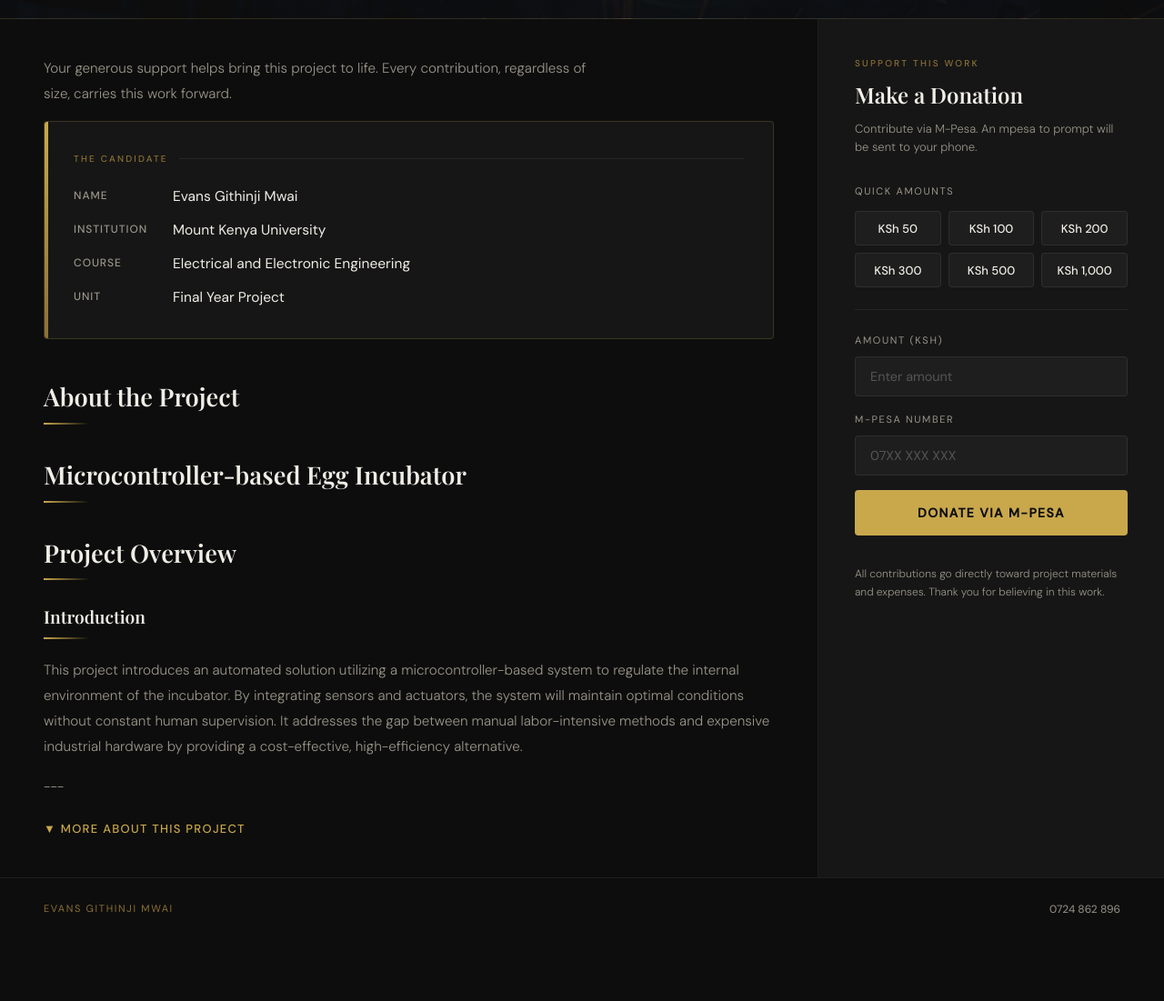
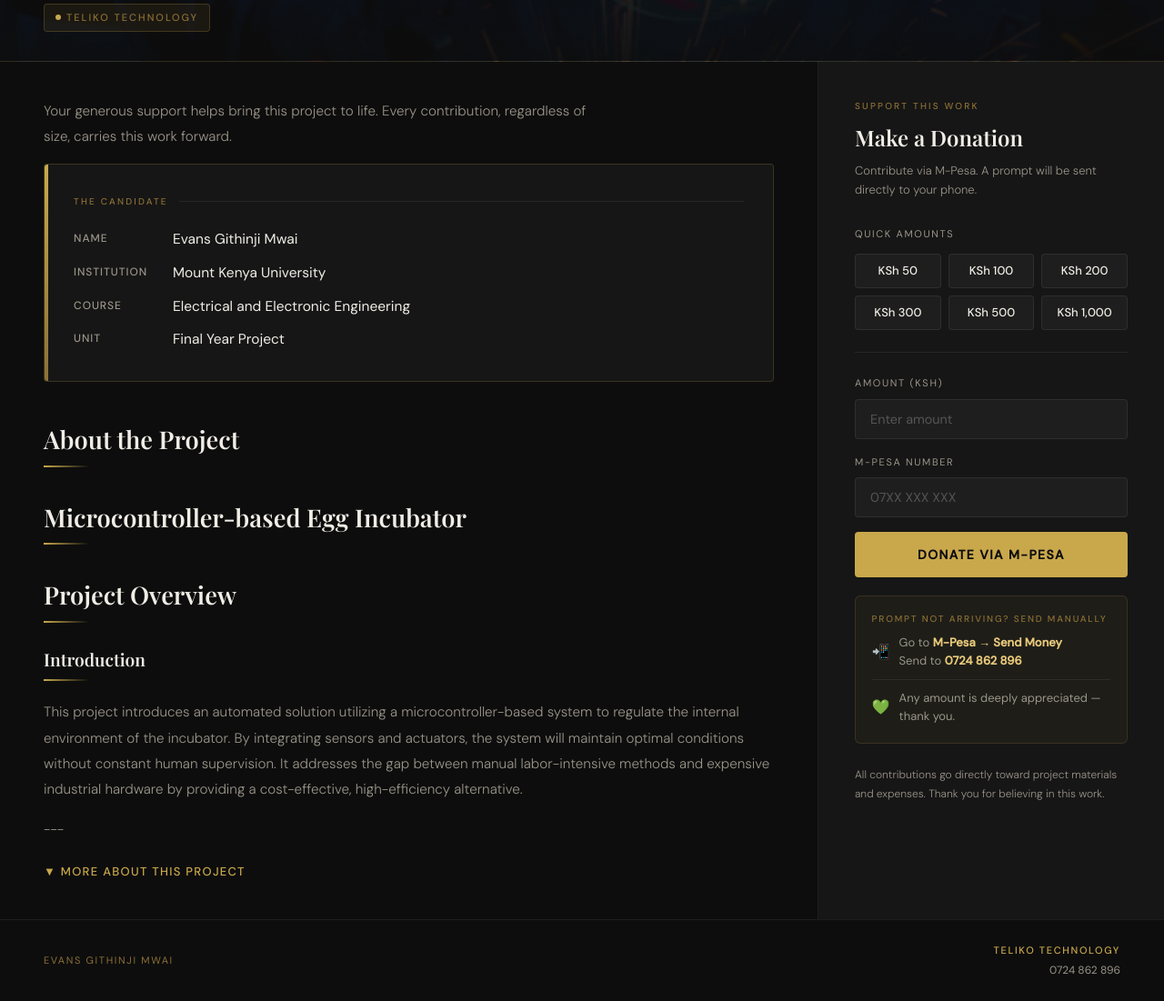
Before and after one commit to evansmwaii/donations, a website: page index.html in a window 1280 px wide. Shown: the part 157-1258 px from the top of the page at 91% size. Before the commit the page ends 1191 px from the top, so only its background shows below. Drawn offline with nearby package versions, Linux system fonts and the light colour scheme; a web font is replaced by a local one.

Commit message:
Implement TELIKO badge in header and refine donation text
Add TELIKO badge and update donation instructions

```diff
--- a/index.html
+++ b/index.html
@@ -56,6 +56,29 @@
     color: var(--text);
   }
   .custom-header h1 em { font-style: italic; color: var(--gold-light); }
+
+  /* TELIKO badge in header */
+  .teliko-badge {
+    display: inline-flex;
+    align-items: center;
+    gap: 6px;
+    margin-top: 1rem;
+    background: rgba(201,168,76,0.08);
+    border: 1px solid rgba(201,168,76,0.22);
+    border-radius: 4px;
+    padding: 5px 12px;
+    font-size: 11px;
+    letter-spacing: 0.18em;
+    text-transform: uppercase;
+    color: var(--gold-dim);
+    font-weight: 500;
+  }
+  .teliko-badge::before {
+    content: '';
+    width: 6px; height: 6px;
+    border-radius: 50%;
+    background: var(--gold);
+  }
 
   /* ── MAIN GRID ── */
   .main-grid {
@@ -139,7 +162,6 @@
   }
   .detail-val { font-size: 0.97rem; color: var(--text); }
 
-  /* ── PROJECT TEXT ── */
   .content-area h2 {
     font-family: 'Playfair Display', Georgia, serif;
     font-size: 1.7rem;
@@ -180,7 +202,6 @@
     margin-bottom: 1.25rem;
   }
 
-  /* ── TOGGLE ── */
   .more-toggle {
     display: inline-flex;
     align-items: center;
@@ -199,13 +220,7 @@
     transition: color 0.2s;
   }
   .more-toggle:hover { color: var(--gold-light); }
-
-  .extra-content {
-    display: none;
-    margin-top: 1.5rem;
-    padding-top: 1.5rem;
-    border-top: 1px solid var(--border-subtle);
-  }
+  .extra-content { display: none; margin-top: 1.5rem; padding-top: 1.5rem; border-top: 1px solid var(--border-subtle); }
   .extra-content.visible { display: block; }
 
   /* ── SIDEBAR ── */
@@ -233,7 +248,6 @@
   }
   .aside-divider { height: 1px; background: var(--border-subtle); margin: 1.5rem 0; }
 
-  /* ── QUICK AMOUNTS ── */
   .amounts-label {
     font-size: 11px;
     letter-spacing: 0.15em;
@@ -265,7 +279,6 @@
     color: var(--gold-light);
   }
 
-  /* ── INPUTS ── */
   .field { margin-bottom: 1rem; }
   .field label {
     display: block;
@@ -290,7 +303,6 @@
   .field input:focus { border-color: var(--gold-dim); }
   .field input::placeholder { color: #555; }
 
-  /* ── DONATE BUTTON ── */
   .donate-btn {
     width: 100%;
     background: var(--gold);
@@ -326,7 +338,6 @@
   }
   @keyframes spin { to { transform: rotate(360deg); } }
 
-  /* ── FEEDBACK ── */
   .feedback {
     margin-top: 1rem;
     font-size: 13px;
@@ -335,27 +346,39 @@
     display: none;
     line-height: 1.55;
   }
-  .feedback.success {
-    display: block;
-    background: rgba(60,130,80,0.15);
-    border: 1px solid rgba(60,130,80,0.3);
-    color: #82C896;
+  .feedback.success { display: block; background: rgba(60,130,80,0.15); border: 1px solid rgba(60,130,80,0.3); color: #82C896; }
+  .feedback.error   { display: block; background: rgba(192,84,74,0.12); border: 1px solid rgba(192,84,74,0.3); color: #E8887E; }
+  .feedback.info    { display: block; background: rgba(201,168,76,0.08); border: 1px solid rgba(201,168,76,0.2); color: var(--gold-light); }
+
+  /* ── MANUAL FALLBACK BOX ── */
+  .manual-fallback {
+    margin-top: 1.25rem;
+    background: rgba(201,168,76,0.05);
+    border: 1px solid rgba(201,168,76,0.15);
+    border-radius: 6px;
+    padding: 1rem 1.1rem;
   }
-  .feedback.error {
-    display: block;
-    background: rgba(192,84,74,0.12);
-    border: 1px solid rgba(192,84,74,0.3);
-    color: #E8887E;
+  .manual-fallback .mf-label {
+    font-size: 10px;
+    letter-spacing: 0.18em;
+    text-transform: uppercase;
+    color: var(--gold-dim);
+    font-weight: 500;
+    margin-bottom: 0.5rem;
   }
-  .feedback.info {
-    display: block;
-    background: rgba(201,168,76,0.08);
-    border: 1px solid rgba(201,168,76,0.2);
-    color: var(--gold-light);
+  .manual-fallback .mf-row {
+    display: flex;
+    align-items: center;
+    gap: 10px;
+    margin-bottom: 4px;
   }
+  .mf-icon { font-size: 1rem; flex-shrink: 0; }
+  .mf-text { font-size: 13px; color: var(--muted); line-height: 1.5; }
+  .mf-text strong { color: var(--gold-light); font-weight: 600; }
+  .mf-divider { height: 1px; background: var(--border-subtle); margin: 0.65rem 0; }
 
   .aside-note {
-    margin-top: 2rem;
+    margin-top: 1.5rem;
     font-size: 12px;
     color: var(--muted);
     line-height: 1.7;
@@ -372,14 +395,16 @@
     background: var(--bg);
   }
   .footer-name { font-size: 11px; letter-spacing: 0.15em; text-transform: uppercase; color: var(--gold-dim); }
-  .footer-contact { font-size: 12px; color: var(--muted); }
+  .footer-right { text-align: right; }
+  .footer-teliko { font-size: 11px; letter-spacing: 0.15em; text-transform: uppercase; color: var(--gold); font-weight: 500; }
+  .footer-contact { font-size: 12px; color: var(--muted); margin-top: 2px; }
 
-  /* ── MOBILE ── */
   @media (max-width: 768px) {
     .custom-header { padding: 2rem 1.5rem; }
     .content-area { padding: 2rem 1.5rem; border-right: none; }
     .sidebar-area { width: 100%; border-top: 1px solid var(--border-subtle); }
     .custom-footer { flex-direction: column; gap: 0.5rem; text-align: center; padding: 1.25rem 1.5rem; }
+    .footer-right { text-align: center; }
     .amounts-grid { grid-template-columns: 1fr 1fr; }
   }
 </style>
@@ -387,11 +412,6 @@
 <body>
 
 <script>
-  // ╔════════════════════════════════════════════════════════════════╗
-  // ║  BACKEND URL                                                   ║
-  // ║  Points to localhost:3000 by default for local development.   ║
-  // ║  If hosted, it uses the current window origin.                ║
-  // ╚════════════════════════════════════════════════════════════════╝
   const BACKEND_URL = window.location.hostname === 'localhost' || window.location.protocol === 'file:'
     ? "http://localhost:3000"
     : window.location.origin;
@@ -401,6 +421,7 @@
 <div class="custom-header">
   <div class="header-eyebrow">Fundraising Initiative</div>
   <h1>Project <em>Fundraising</em></h1>
+  <div class="teliko-badge">Teliko Technology</div>
 </div>
 
 <!-- MAIN GRID -->
@@ -408,13 +429,11 @@
 
   <!-- LEFT: CONTENT -->
   <div class="content-area">
-
     <p class="tagline">
       Your generous support helps bring this project to life.
       Every contribution, regardless of size, carries this work forward.
     </p>
 
-    <!-- Details Card -->
     <div class="details-card">
       <div class="section-label">The Candidate</div>
       <div class="details-grid">
@@ -431,26 +450,21 @@
 
     <h2>About the Project</h2>
     <div class="underline-deco"></div>
-
-    <!-- intro section rendered from info.md -->
     <div id="intro-content"></div>
 
     <button class="more-toggle" id="toggleBtn" onclick="toggleMore()">
       <span id="toggleLabel">▼ More about this project</span>
     </button>
-
     <div class="extra-content" id="extraContent">
       <div id="more-content"></div>
     </div>
-
   </div>
 
   <!-- RIGHT: DONATION SIDEBAR -->
   <div class="sidebar-area">
-
     <div class="aside-label">Support this work</div>
     <div class="aside-heading">Make a Donation</div>
-    <p class="aside-sub">Contribute via M-Pesa. An mpesa to prompt will be sent to your phone.</p>
+    <p class="aside-sub">Contribute via M-Pesa. A prompt will be sent directly to your phone.</p>
 
     <div class="amounts-label">Quick amounts</div>
     <div class="amounts-grid">
@@ -480,27 +494,44 @@
 
     <div class="feedback" id="feedback"></div>
 
+    <!-- MANUAL FALLBACK — always visible -->
+    <div class="manual-fallback">
+      <div class="mf-label">Prompt not arriving? Send manually</div>
+      <div class="mf-row">
+        <span class="mf-icon">📲</span>
+        <span class="mf-text">
+          Go to <strong>M-Pesa → Send Money</strong><br/>
+          Send to <strong>0724 862 896</strong>
+        </span>
+      </div>
+      <div class="mf-divider"></div>
+      <div class="mf-row">
+        <span class="mf-icon">💚</span>
+        <span class="mf-text">Any amount is deeply appreciated — thank you.</span>
+      </div>
+    </div>
+
     <p class="aside-note">
       All contributions go directly toward project materials and expenses.
       Thank you for believing in this work.
     </p>
-
   </div>
 </div>
 
 <!-- FOOTER -->
 <div class="custom-footer">
   <span class="footer-name">Evans Githinji Mwai</span>
-  <span class="footer-contact">0724 862 896</span>
+  <div class="footer-right">
+    <div class="footer-teliko">Teliko Technology</div>
+    <div class="footer-contact">0724 862 896</div>
+  </div>
 </div>
 
 <script>
-  /* ── SIMPLE MARKDOWN RENDERER ─────────────────── */
+  /* ── MARKDOWN RENDERER ── */
   function renderMarkdown(md) {
     const lines = md.split('\n');
-    let html = '';
-    let inList = false;
-
+    let html = '', inList = false;
     for (let line of lines) {
       if (/^### (.+)/.test(line)) {
         if (inList) { html += '</ul>'; inList = false; }
@@ -524,7 +555,6 @@
     if (inList) html += '</ul>';
     return html;
   }
-
   function inline(text) {
     return text
       .replace(/\*\*(.+?)\*\*/g, '<strong>$1</strong>')
@@ -532,24 +562,17 @@
       .replace(/`(.+?)`/g, '<code>$1</code>');
   }
 
-  /* ── LOAD info.md ─────────────────────────────── */
+  /* ── LOAD info.md ── */
   async function loadContent() {
     let text = '';
     try {
       const res = await fetch('./info.md');
-      if (res.ok) text = await res.text();
-      else throw new Error();
-    } catch {
-      text = FALLBACK_CONTENT;
-    }
-
-    // Split the same way ui.py does
+      if (res.ok) text = await res.text(); else throw new Error();
+    } catch { text = FALLBACK_CONTENT; }
     const splitIndex = text.indexOf('## Justification');
     const intro = splitIndex !== -1 ? text.slice(0, splitIndex) : text;
     const more  = splitIndex !== -1 ? text.slice(splitIndex) : '';
-
     document.getElementById('intro-content').innerHTML = renderMarkdown(intro);
-
     if (more) {
       document.getElementById('more-content').innerHTML = renderMarkdown(more);
     } else {
@@ -557,10 +580,6 @@
     }
   }
 
-  /* ── FALLBACK (paste your info.md here) ─────────
-     This is used when info.md can't be fetched.
-     Replace this with your actual project content.
-  ─────────────────────────────────────────────── */
   const FALLBACK_CONTENT = `# Microcontroller-based Egg Incubator
 
 ## Introduction
@@ -575,29 +594,10 @@ intervention and improving hatch rates.
 Manual egg incubation is unreliable and labour-intensive. Fluctuations in temperature
 and humidity lead to poor hatch rates, resulting in economic losses for poultry farmers.
 This project addresses that gap by providing an affordable, automated solution built on
-widely available microcontroller hardware — making it accessible to smallholder farmers
-across rural Kenya.
-
-## Objectives
-
-- To design a temperature and humidity control system using a microcontroller
-- To automate egg turning at set intervals
-- To display real-time incubation parameters on an LCD screen
-- To build a cost-effective system accessible to small-scale poultry farmers
-
-## Technical Specifications
-
-- **Microcontroller**: Arduino Uno / ATmega328P
-- **Sensors**: DHT22 (temperature and humidity)
-- **Heating Element**: 60W incandescent bulb
-- **Egg Turner**: SG90 servo motor, timed rotation every 4 hours
-- **Display**: 16x2 LCD with I2C module
-- **Power Supply**: 12V DC regulated
+widely available microcontroller hardware.
 `;
-
   loadContent();
 
-  /* ── TOGGLE ── */
   function toggleMore() {
     const content = document.getElementById('extraContent');
     const label   = document.getElementById('toggleLabel');
@@ -606,14 +606,12 @@ across rural Kenya.
     label.textContent = isOpen ? '▼ More about this project' : '▲ Show less';
   }
 
-  /* ── QUICK AMOUNTS ── */
   function selectAmt(val, btn) {
     document.querySelectorAll('.amt-btn').forEach(b => b.classList.remove('active'));
     btn.classList.add('active');
     document.getElementById('amountInput').value = val;
   }
 
-  /* ── DONATE ── */
   async function donate() {
     const amount  = parseInt(document.getElementById('amountInput').value) || 0;
     const phone   = document.getElementById('phoneInput').value.trim();
@@ -652,11 +650,12 @@ across rural Kenya.
         fb.textContent = '📱 Check your phone and enter your M-Pesa PIN to complete the donation.';
       } else {
         fb.className = 'feedback error';
-        fb.textContent = data.error || 'Something went wrong. Please try again.';
+        fb.textContent = (data.error || 'Something went wrong. Please try again.')
+          + ' You can also send directly via M-Pesa Send Money to 0724 862 896.';
       }
     } catch {
       fb.className = 'feedback error';
-      fb.textContent = 'Could not reach the server. Please check your connection and try again.';
+      fb.textContent = 'Could not reach the server. Please send directly via M-Pesa Send Money to 0724 862 896.';
     } finally {
       btn.disabled = false;
       spinner.style.display = 'none';
```
